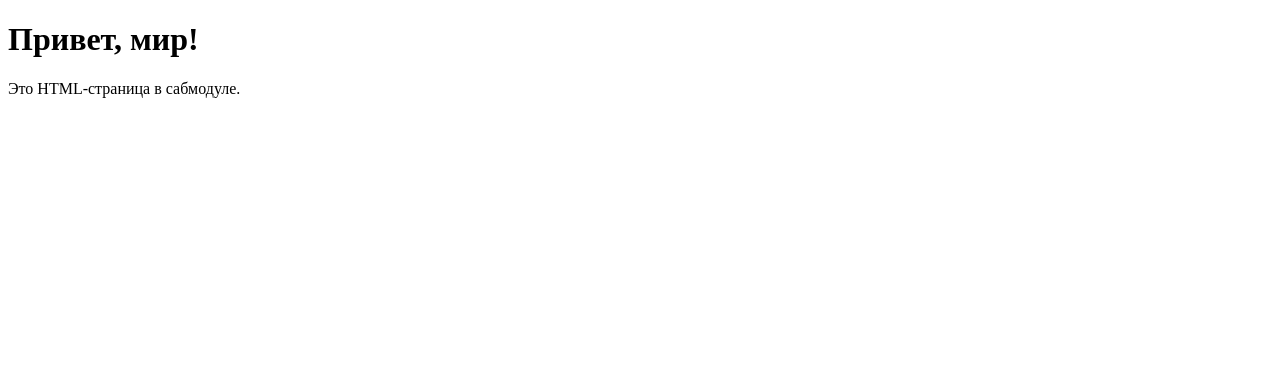
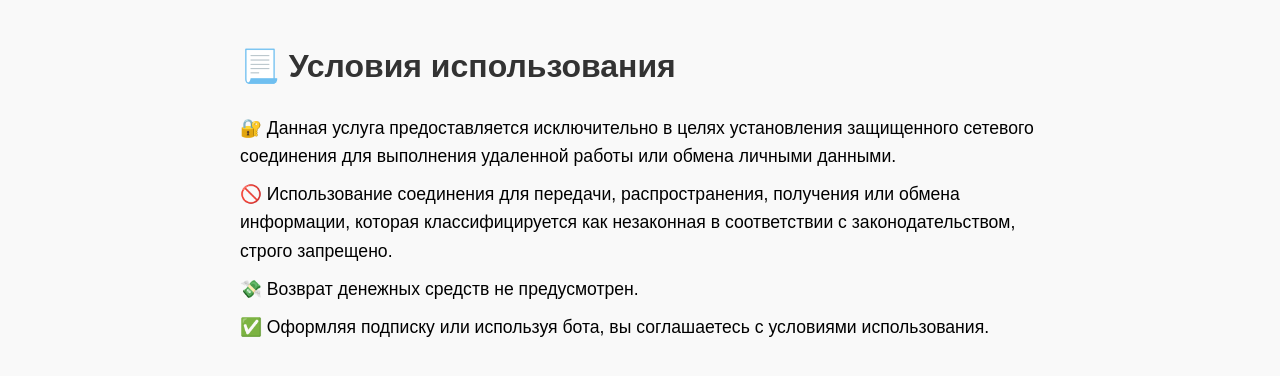
Before and after one commit to dafun34/under_vpn_private_policy, a plain HTML site: page index.html in a window 1280 px wide. Drawn offline with Linux system fonts and the light colour scheme.

Commit message:
начальная версия html

```diff
--- a/index.html
+++ b/index.html
@@ -1,11 +1,41 @@
 <!DOCTYPE html>
-<html>
+<html lang="ru">
 <head>
-  <meta charset="UTF-8">
-  <title>Hello from submodule</title>
+    <meta charset="UTF-8">
+    <meta name="viewport" content="width=device-width, initial-scale=1.0">
+    <title>Условия использования</title>
+    <style>
+        body {
+            font-family: Arial, sans-serif;
+            line-height: 1.6;
+            max-width: 800px;
+            margin: auto;
+            padding: 20px;
+            background-color: #f9f9f9;
+        }
+        h1 {
+            color: #333;
+        }
+        p {
+            margin-bottom: 1em;
+        }
+        .icon-text {
+            font-size: 1.1em;
+            margin: 10px 0;
+        }
+    </style>
 </head>
 <body>
-  <h1>Привет, мир!</h1>
-  <p>Это HTML-страница в сабмодуле.</p>
+
+    <h1>📃 Условия использования</h1>
+
+    <p class="icon-text">🔐 Данная услуга предоставляется исключительно в целях установления защищенного сетевого соединения для выполнения удаленной работы или обмена личными данными.</p>
+
+    <p class="icon-text">🚫 Использование соединения для передачи, распространения, получения или обмена информации, которая классифицируется как незаконная в соответствии с законодательством, строго запрещено.</p>
+
+    <p class="icon-text">💸 Возврат денежных средств не предусмотрен.</p>
+
+    <p class="icon-text">✅ Оформляя подписку или используя бота, вы соглашаетесь с условиями использования.</p>
+
 </body>
 </html>
```
